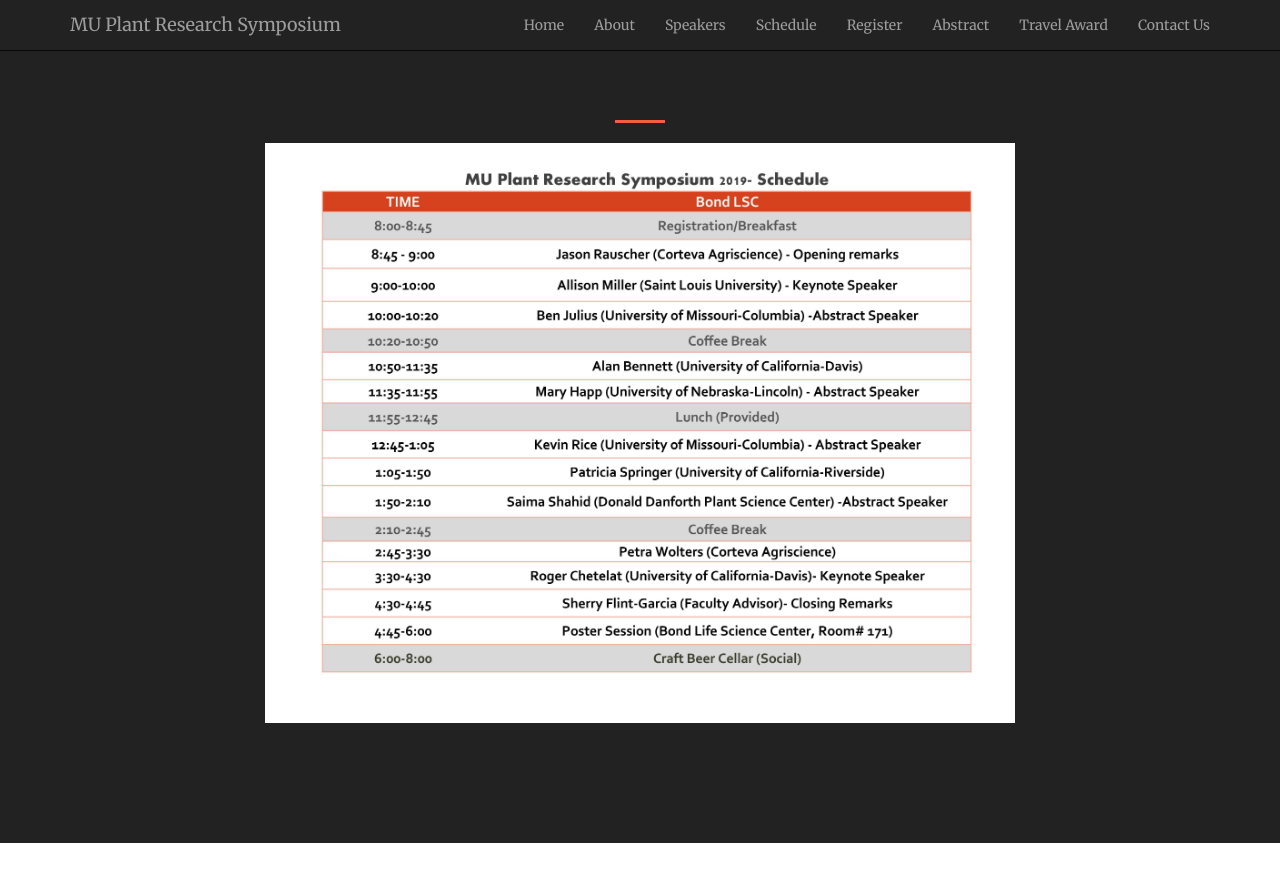
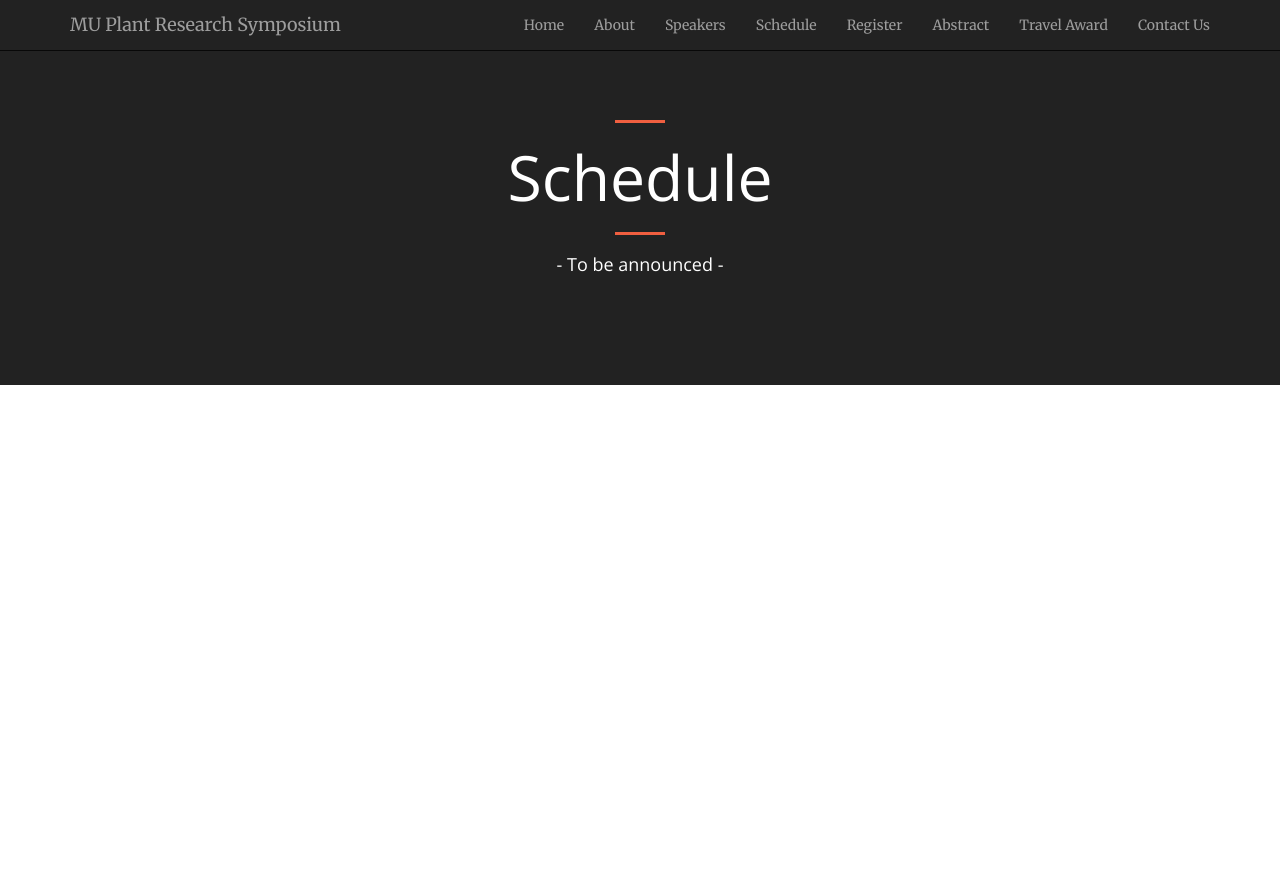
Before and after one commit to mupioneersymposium/mupioneersymposium.github.io, a Jekyll site: the page built from schedule.md, in a window 1280 px wide. Shown: the top 882 px of the page. Built offline with Jekyll 4.4.1, drawn with Linux system fonts in a browser that asks for light colours.

Commit message:
Update schedule.md

```diff
--- a/schedule.md
+++ b/schedule.md
@@ -3,5 +3,6 @@ layout: regular
 ---
 
 <hr style="clear: both;" />
-
-<img src="/img/finalschedule2019.jpg" style="max-width:100%"/>
+# Schedule
+<hr style="clear: both;" />
+#### - To be announced -
```
